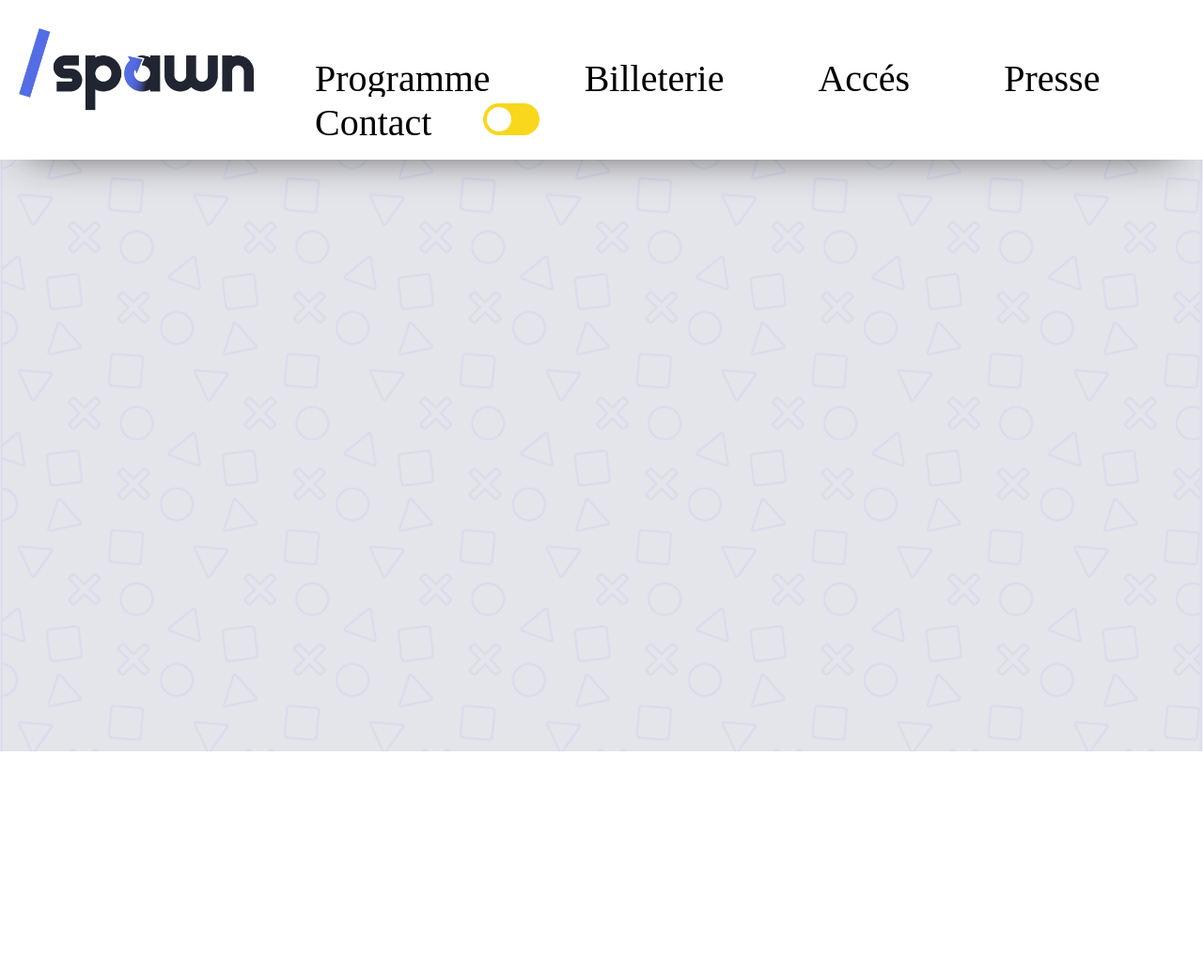
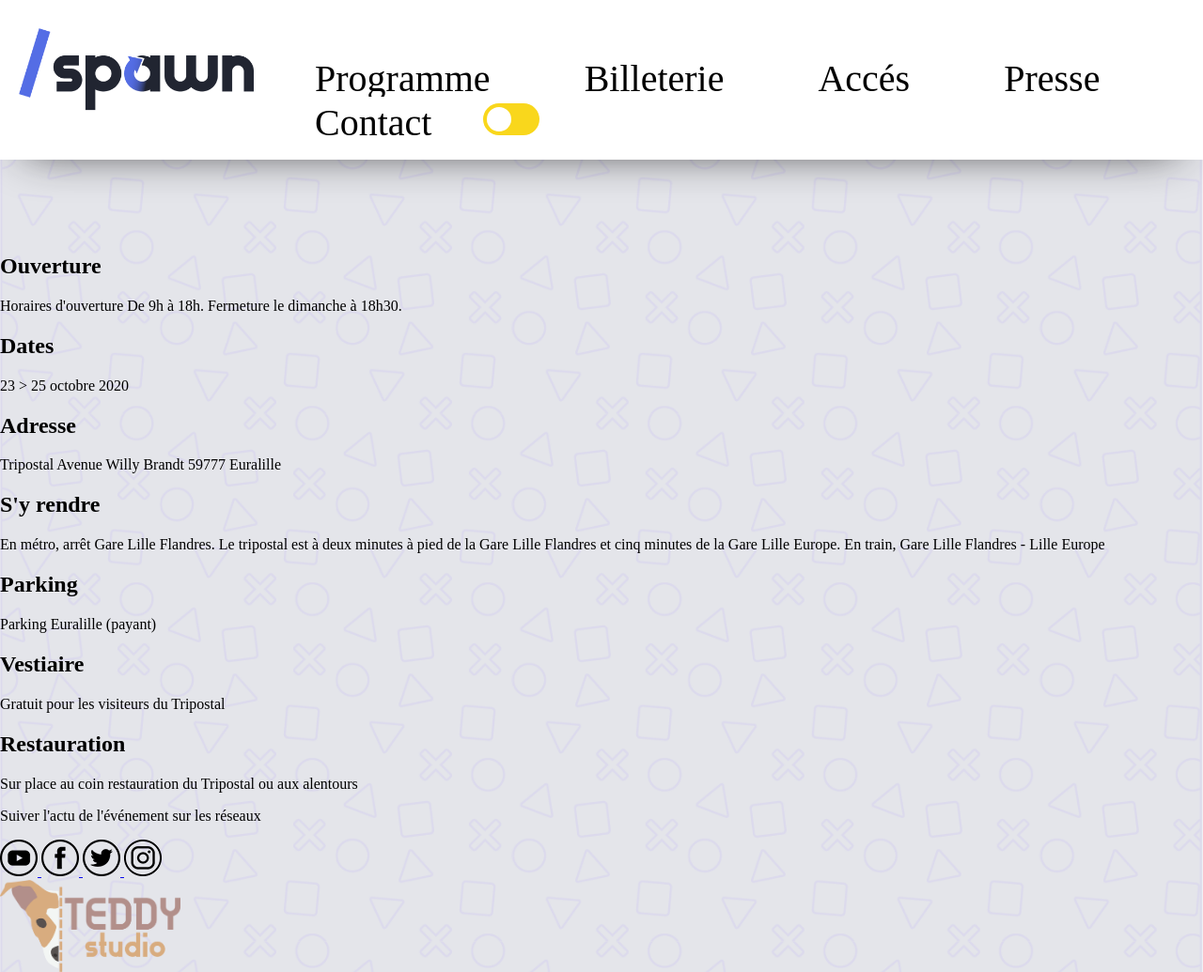
Before and after one commit to CrunelleJennyfer/projetut, a plain HTML site: page SpawnAcces.html in a window 1280 px wide. Shown: the whole page at 94% size. Before the commit the page ends 800 px from the top, so only its background shows below. Drawn offline with Linux system fonts and the light colour scheme; a web font is replaced by a local one.

Commit message:
ajout info pratique

```diff
--- a/SpawnAcces.html
+++ b/SpawnAcces.html
@@ -33,6 +33,50 @@
 
 
     </div>
+
+		<section class="acces">
+			<h1>Ouverture</h1>
+			<p>Horaires d'ouverture De 9h à 18h. Fermeture le dimanche à 18h30.</p>
+
+			<h1>Dates</h1>
+			<p>23 > 25 octobre 2020</p>
+
+			<h1>Adresse</h1>
+			<p>Tripostal  Avenue Willy Brandt 59777 Euralille</p>
+
+			<h1>S'y rendre</h1>
+			<p> En métro, arrêt Gare Lille Flandres. Le tripostal est à deux minutes à pied de la Gare Lille Flandres et cinq minutes de la Gare Lille Europe. En train, Gare Lille Flandres - Lille Europe </p>
+
+			<h1>Parking</h1>
+			<p>Parking Euralille (payant)</p>
+
+			<h1>Vestiaire </h1>
+			<p>Gratuit pour les visiteurs du Tripostal </p>
+
+			<h1>Restauration</h1>
+			<p>Sur place au coin restauration du Tripostal ou aux alentours</p>
+
+		</section>
+
+		<footer class="footer">
+			<p>Suiver l'actu de l'événement sur les réseaux</p>
+			<div class="RS">
+				<a href="https://www.youtube.com/channel/UC3pdNGXfPHyNTJYSMqa1zFA/?guided_help_flow=5">
+					<img src="images/Youtube.png" alt="Chaine Youtube">
+				</a>
+				<a href="https://www.facebook.com/Spawn-2020-111236173948240/">
+					<img src="images/Facebook.png" alt="Page Facebook">
+				</a>
+				<a href="https://twitter.com/2020Spawn">
+					<img src="images/Twitter.png" alt="Page Twitter">
+				</a>
+				<a href="https://www.instagram.com/2020spawn/">
+					<img src="images/Instagram.png" alt="Page Instagram">
+				</a>
+			</div>
+			<img src="images/LogoTeddyStudio.png" id="logo" width="15%" alt="logo entreprise">
+
+		</footer>
 
 
 
```
